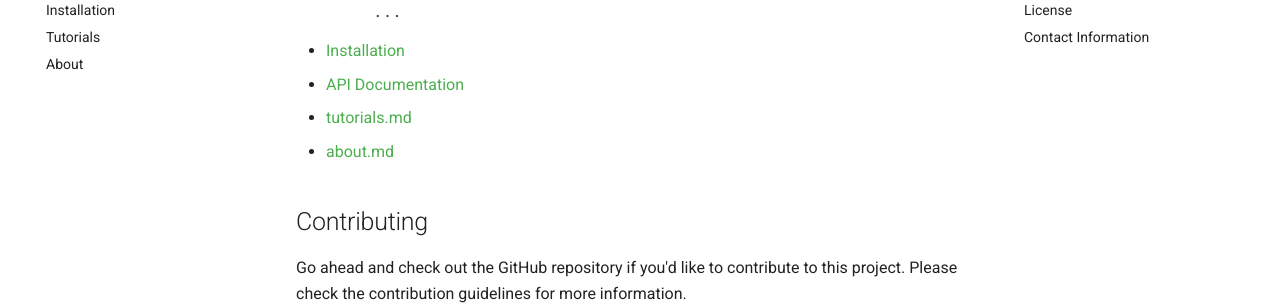
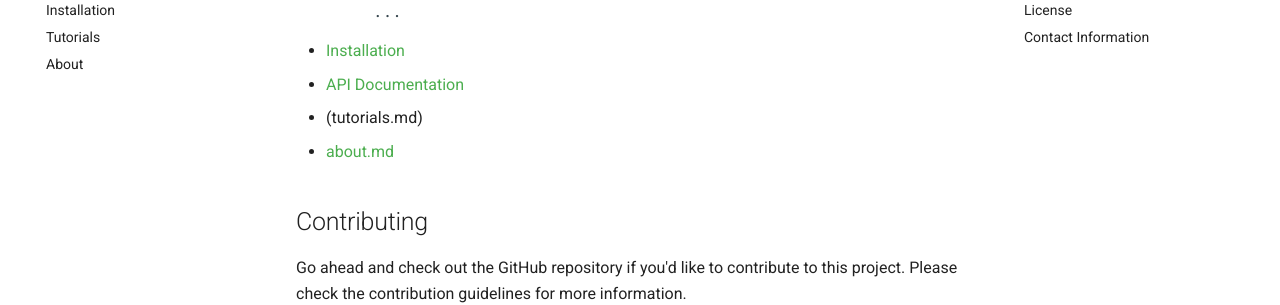
Before and after one commit to dilshankarunarathne/herb-classifier-backend, an MkDocs documentation site: the page built from docs/index.md, in a window 1280 px wide and 900 px high, scrolled down 3035 px. Shown: the part 152-457 px from the top of the window. Built offline with MkDocs 1.6.1 and Material for MkDocs 9.7.7, drawn with Linux system fonts in a browser that asks for light colours.

```diff
--- a/docs/index.md
+++ b/docs/index.md
@@ -140,7 +140,7 @@ application.
 
  - [Installation](installation.md)
  - [API Documentation](api_documentation.md)
- - [tutorials.md](Tutorials)
+ - [](Tutorials)(tutorials.md)
  - [about.md](About)
 
 ## Contributing
```
